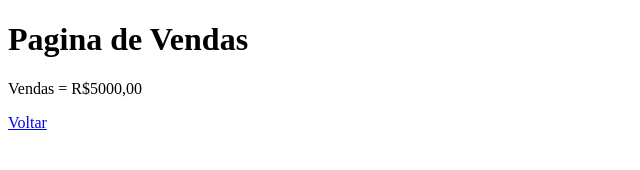
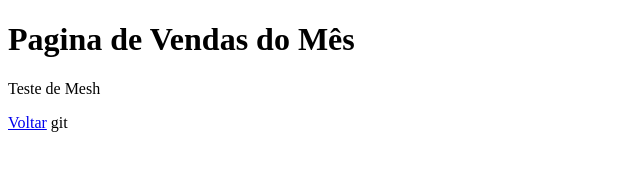
Before and after one commit to ramontocafundo/aulaGitHub, a plain HTML site: page vendas.html in a window 1280 px wide. Shown: the whole page, without its empty margins (0-640 px from the left). Drawn offline with Linux system fonts and the light colour scheme.

Commit message:
Atualização Layout para testar MESH

```diff
--- a/vendas.html
+++ b/vendas.html
@@ -6,8 +6,8 @@
     <title>Document</title>
 </head>
 <body>
-    <h1>Pagina de Vendas</h1>
-    <p>Vendas = R$5000,00</p>
+    <h1>Pagina de Vendas do Mês</h1>
+    <p>Teste de Mesh</p>
     <a href="index.html">Voltar</a>
 </body>
-</html>
+</html>git
```
Also changed, not shown: blog2.html (renamed from blog.html).
